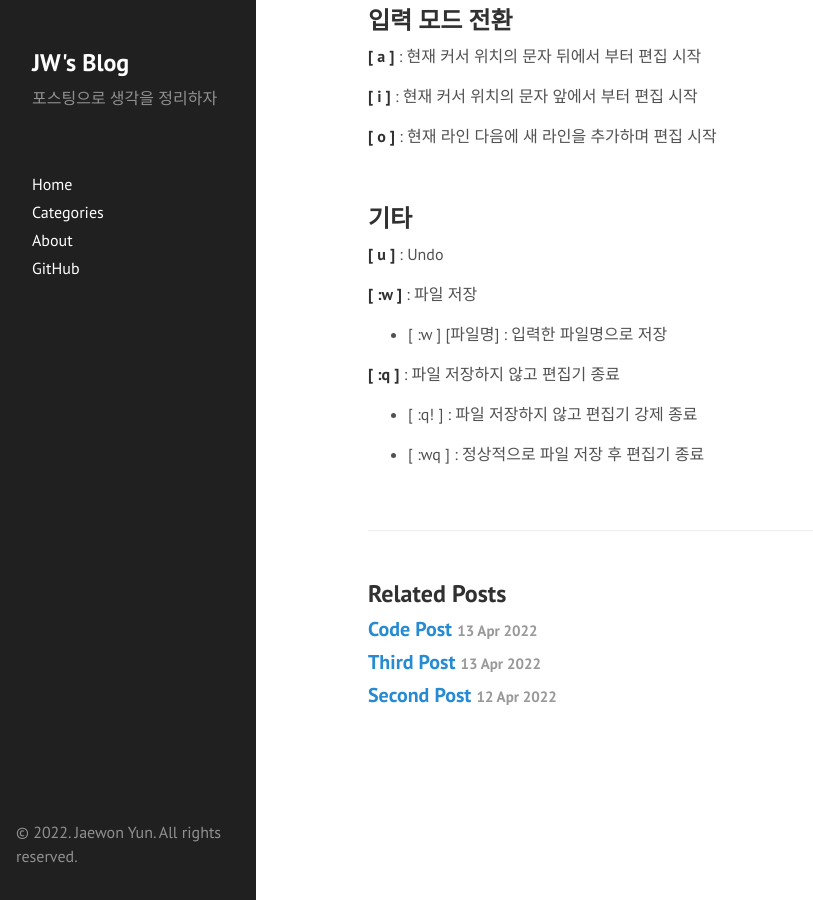
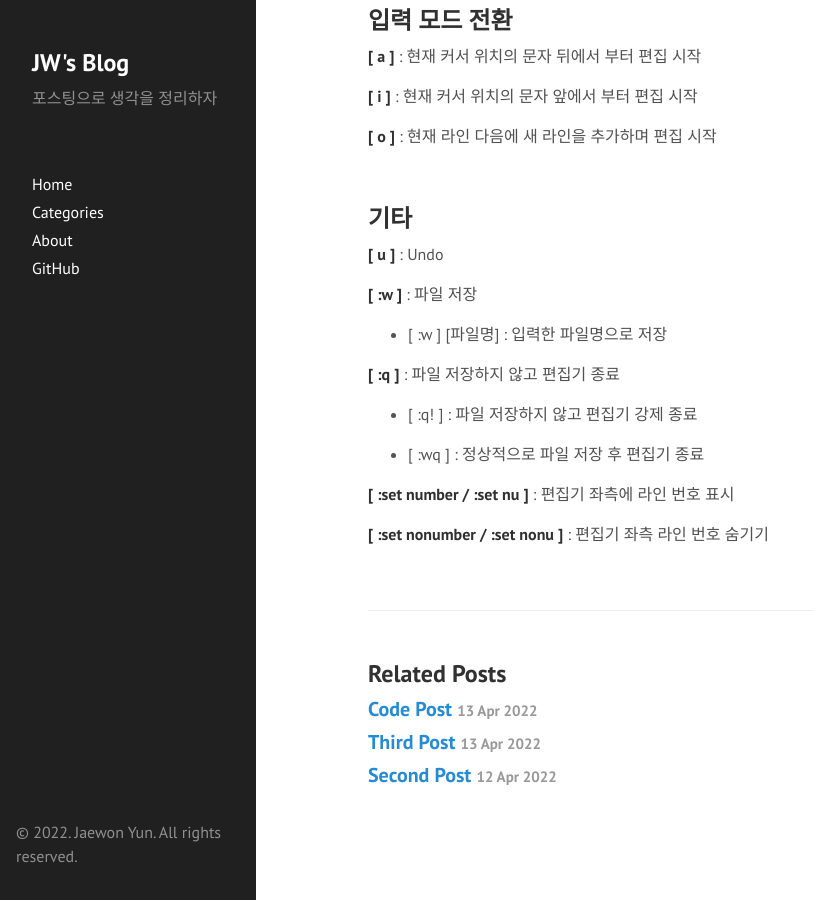
Before and after one commit to woin2ee/woin2ee.github.io, a Jekyll site: the page built from _posts/2022./2022-04-16-vi-shortcut.md, in a window 1280 px wide and 900 px high, scrolled down 1214 px. Shown: the whole window, without its empty margins (0-813 px from the left). Built offline with Jekyll 4.4.1, drawn with Linux system fonts in a browser that asks for light colours.

Commit message:
Update post

```diff
--- a/_posts/2022./2022-04-16-vi-shortcut.md
+++ b/_posts/2022./2022-04-16-vi-shortcut.md
@@ -82,3 +82,7 @@ categories: Posts
 - [ :q! ] : 파일 저장하지 않고 편집기 강제 종료
 
 - [ :wq ] : 정상적으로 파일 저장 후 편집기 종료
+
+**[ :set number / :set nu ]** : 편집기 좌측에 라인 번호 표시
+
+**[ :set nonumber / :set nonu ]** : 편집기 좌측 라인 번호 숨기기
```
